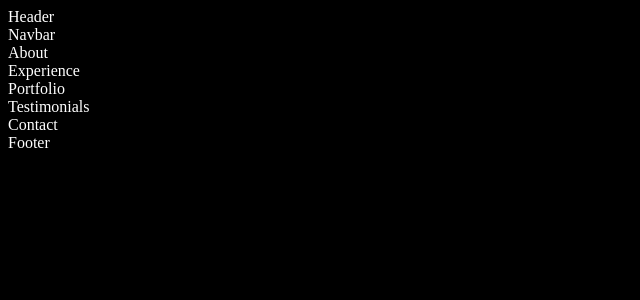
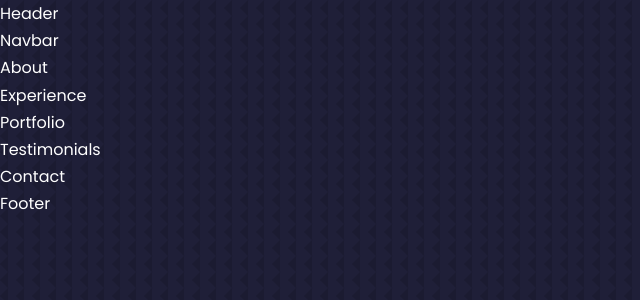
Before and after one commit to merssith/portfolio, a React (Create React App) app: page / in a window 1280 px wide. Shown: the top 300 px of the page, without its empty margins (0-640 px from the left). Built offline with nearby package versions, Linux system fonts and the light colour scheme.

Commit message:
ADD: general styles

```diff
--- a/src/index.css
+++ b/src/index.css
@@ -1,4 +1,140 @@
+@import url("https://fonts.googleapis.com/css2?family=Poppins:wght@300;400;500;600&display=swap");
+* {
+  margin: 0;
+  padding: 0;
+  border: 0;
+  outline: 0;
+  box-sizing: border-box;
+  list-style: none;
+  text-decoration: none;
+}
+
+:root {
+  --color-bg: #1f1f38;
+  --color-bg-variant: #2c2c6c;
+  --color-primary: #4db5ff;
+  --color-primary-variant: rgba(77, 181, 255, 0.4);
+  --color-white: #fff;
+  --color-light: rgba(255, 255, 255, 0.6);
+
+  --transition: all 400ms ease;
+
+  --container-width-lg: 75%;
+  --container-width-md: 86%;
+  --container-width-sm: 90%;
+}
+
+html {
+  scroll-behavior: smooth;
+}
+
+::-webkit-scrollbar {
+  display: none;
+}
+
 body {
-  background: black;
-  color: white;
+  font-family: "Poppins", sans-serif;
+  background: var(--color-bg);
+  color: var(--color-white);
+  line-height: 1.7;
+  background-image: url(../src/assets/bg-texture.png);
 }
+
+/* ================================== GENERAL STYLES ================================== */
+
+.container {
+  width: var(--container-width-lg);
+  margin: 0 auto;
+}
+
+h1,
+h2,
+h3,
+h3,
+h5 {
+  font-weight: 500;
+}
+
+h1 {
+  font-size: 2.5rem;
+}
+
+section {
+  margin-top: 8rem;
+}
+
+section > h2,
+section > h5 {
+  text-align: center;
+  color: var(--color-light);
+}
+
+section > h2 {
+  color: var(--color-primary);
+  margin-bottom: 3rem;
+}
+
+.text-light {
+  color: var(--color-light);
+}
+
+a {
+  color: var(--color-primary);
+  transition: var(--transition);
+}
+
+a:hover {
+  color: var(--color-white);
+}
+
+.btn {
+  width: max-content;
+  display: inline-block;
+  color: var(--color-primary);
+  padding: 0.75rem 1.2 rem;
+  border-radius: 0.4rem;
+  cursor: pointer;
+  border: 1px solid var(--color-primary);
+  transition: var(--transition);
+}
+
+.btn:hover {
+  background: var(--color-white);
+  color: var(--color-bg);
+  border-color: transparent;
+}
+
+.btn-primary {
+  background: var(--color-primary);
+  color: var(--color-bg);
+}
+
+img {
+  display: block;
+  width: 100%;
+  object-fit: cover;
+}
+
+/* =============================== MEDIA QUERIES (MEDIUM DEVICES) =============================== */
+
+@media screen and (max-width: 1024px) {
+  .container {
+    width: var(--container-width-md);
+  }
+
+  section {
+    margin-top: 6rem;
+  }
+}
+
+/* =============================== MEDIA QUERIES (SMALL DEVICES) =============================== */
+
+@media screen and (max-width: 600px) {
+  .container {
+    width: var(--container-width-sm);
+  }
+
+  section > h2 {
+    margin-bottom: 2rem;
+  }
+}
```
